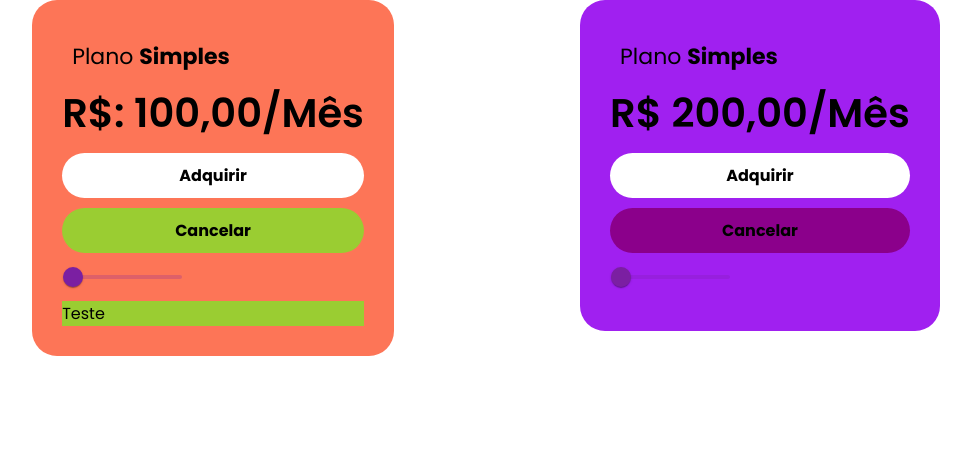
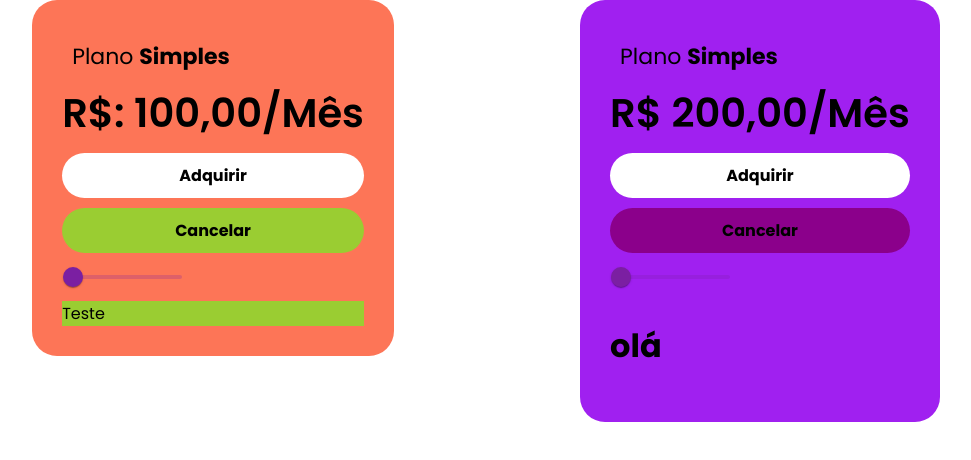
Before and after one commit to arthurvaz18/Angular-Components-e-Estiliza-es, an Angular app: page / in a window 1280 px wide. Shown: the top 460 px of the page, without its empty margins (154-1125 px from the left). Built offline with nearby package versions, Linux system fonts and the light colour scheme.

Commit message:
testando atualizações do gitignore

```diff
--- a/src/app/card-roxo/card-roxo.component.html
+++ b/src/app/card-roxo/card-roxo.component.html
@@ -8,5 +8,7 @@
         <input matSliderThumb>
       </mat-slider>
 
+      <h1>olá</h1>
+
 
 </div>
```
Also changed, not shown: 1 other file (tests, documents, lock files or other folders).
